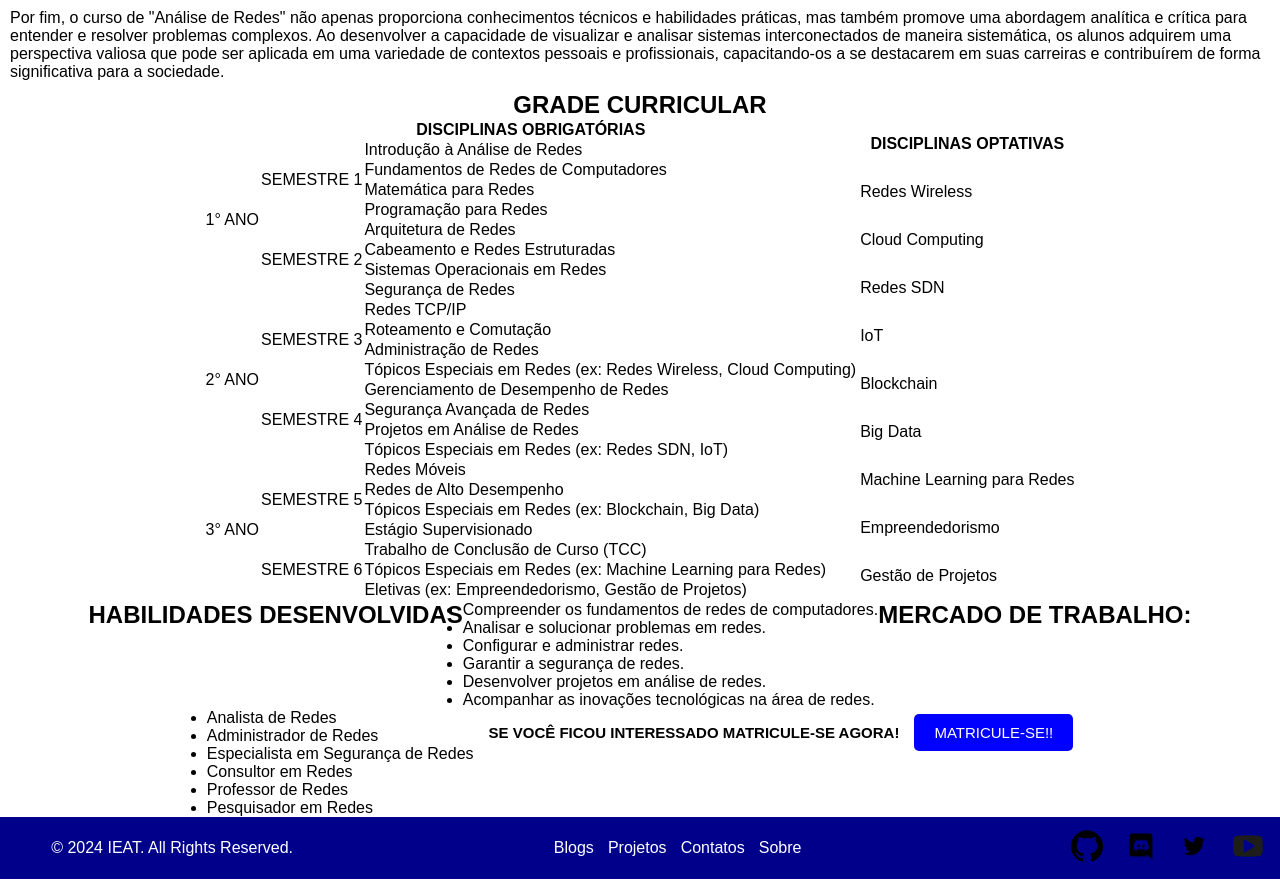
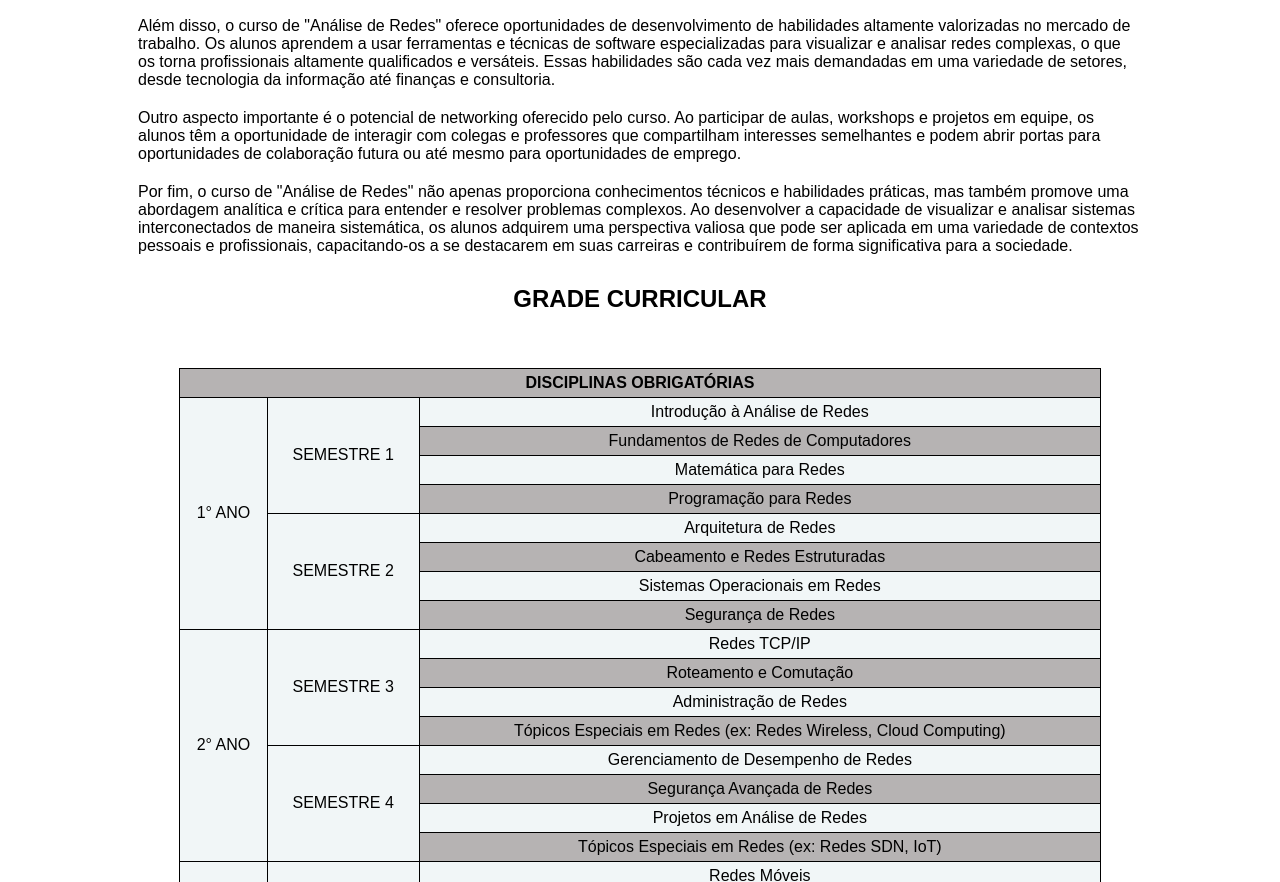
Before and after one commit to MoabF/Projeto-Unidade1, a plain HTML site: page cursos/redes+grade_curricular.html in a window 1280 px wide. Shown: the part 619-1501 px from the top of the page. Drawn offline with Linux system fonts and the light colour scheme.

Commit message:
Add files via upload
atualização do layout da página cursos e adição da estilização da página do curso de análise de redes

```diff
--- a/css/style-ieat.css
+++ b/css/style-ieat.css
@@ -27,10 +27,18 @@ header {
 .conteudo{
     flex-direction: row;
 }
-
+.conteudo-coluna{
+    flex-direction: column;
+}
+.artig{
+    text-align: center;
+    flex-direction: column;
+    width: 80%;
+}
 .centralizador{
     justify-content: center;
 }
+
 .post{
     flex-wrap: wrap;
     display: flex;
@@ -43,21 +51,37 @@ header {
     margin-top: 10px;
     margin-bottom: 10px;
     margin-right: 15px;
-    width: 23%;
+    width: 30%;
     height: auto;
     border: 1px solid grey;
     border-radius: 10px;
     box-shadow: 0 0 10px  rgb(202, 202, 207);
     text-align: center;
+    flex-direction: column;
+    align-items: flex-end;
 }
 .text{
     width: 90%;
+    overflow: auto;
+    height: 175px;
+    text-align: left;
+}
+.lista{
+    text-align: left;
+}
+ul.list{
+    margin: 25px;
 }
 p{
     margin: 10px;
+    text-align: left;
 }
 h1{
-    margin-top: 25px;
+    margin: 25px;
+}
+h2{
+    margin: 20px;
+   /* width: 100%;*/
 }
 h3{
     font-size: 15px;
@@ -78,6 +102,10 @@ img.post-img{
     width: 90%;
     border-radius: 10px;
     box-shadow: 0 0 10px  rgb(174, 174, 177);
+}
+img.artigo{
+    width: 60%;
+    margin: 20px;
 }
 .sites-cabecalho {
     display: flex;
@@ -120,10 +148,10 @@ button{
     border-style: none;
     padding: 10px 20px;
     font-size: 15px;
-    margin-top: 5px;
-    margin-bottom: 10px;
+    margin-bottom: 15px;
     cursor: pointer;
     border-radius: 5px;
+    margin-top: 15px;
 }
 /* Footer */
 
@@ -158,3 +186,27 @@ button{
     margin: 1vh 0.3vw;
     width: 2rem;
 }
+table{
+    margin: 35px;
+    width: 90%;
+    border-collapse: collapse;
+    border: 1px solid black;
+    text-align: center;
+}
+table.coluna{
+    margin: 35px;
+    width: 50%;
+    border-collapse: collapse;
+    border: 1px solid black;
+    text-align: center;
+}
+th,td{
+    padding: 5px;
+    border: 1px solid black;
+}
+ tr:nth-child(even) {
+    background-color: rgb(241, 246, 247);
+}
+ tr:nth-child(odd) {
+    background-color: rgb(182, 179, 179);
+}
```
